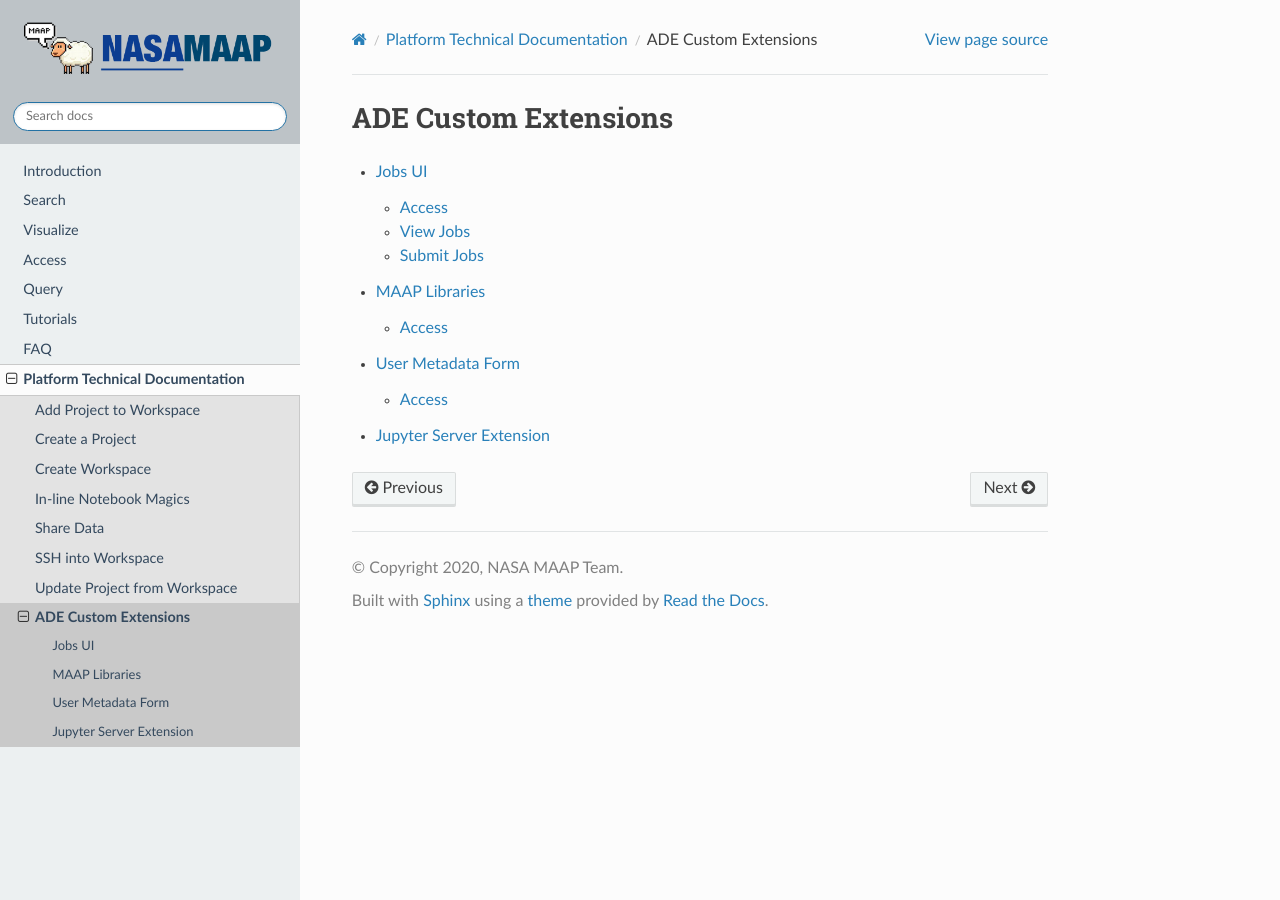
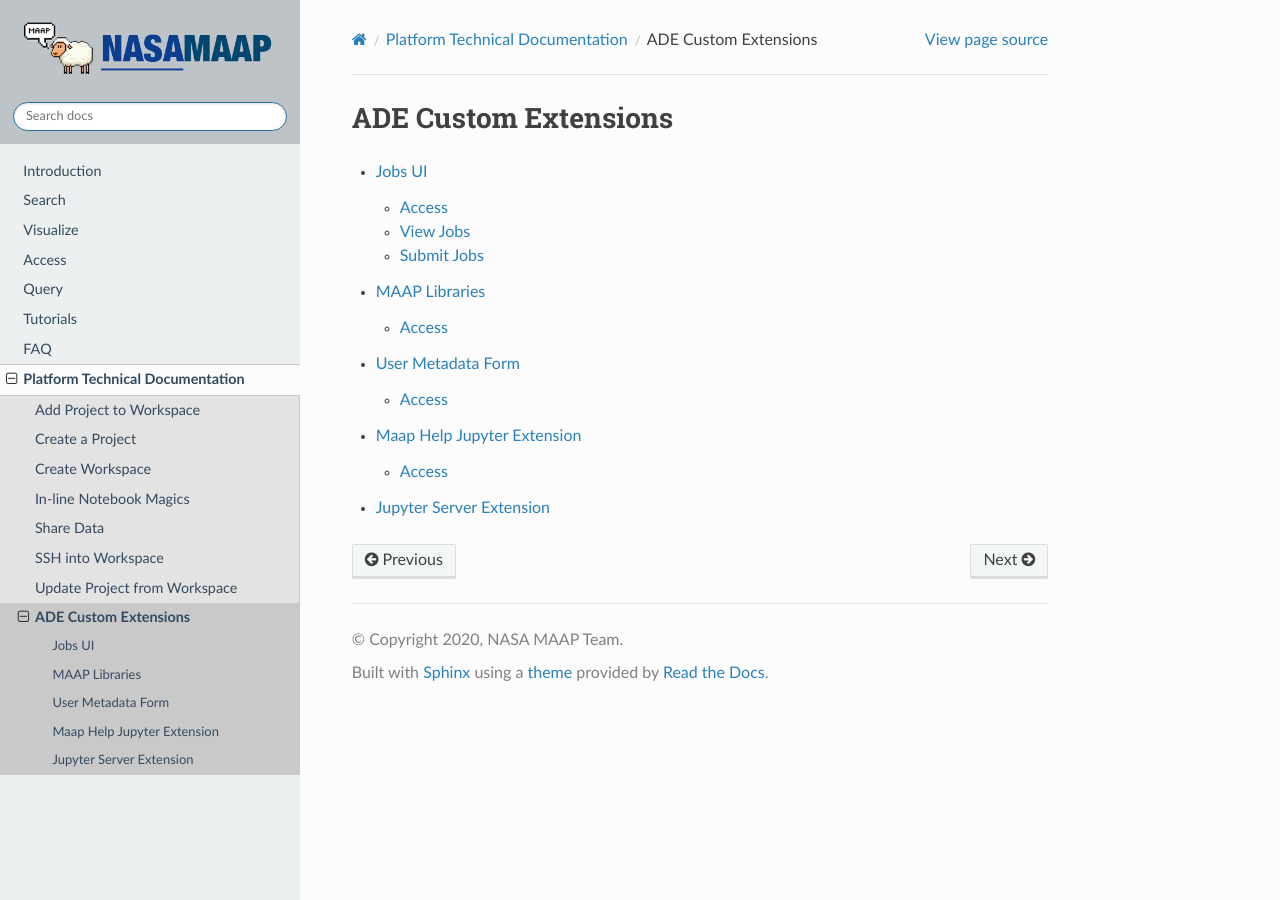
Before and after one commit to MAAP-Project/maap-documentation, a Sphinx documentation site: the page built from docs/source/ade_custom_extensions.rst, in a window 1280 px wide. Built offline with Sphinx 7.4.7 and the Read the Docs theme 2.0.0, drawn with Linux system fonts in a browser that asks for light colours; pages that are not in the unit, such as notebooks, are missing from menus.

Commit message:
added jupyter notebook for maap help and images

```diff
--- a/docs/source/ade_custom_extensions.rst
+++ b/docs/source/ade_custom_extensions.rst
@@ -6,4 +6,5 @@ ADE Custom Extensions
    platform_technical_documentation/ade_custom_extensions/jobsui.ipynb
    platform_technical_documentation/ade_custom_extensions/maap_libs.ipynb
    platform_technical_documentation/ade_custom_extensions/umf.ipynb
+   platform_technical_documentation/ade_custom_extensions/maap_help.ipynb
    platform_technical_documentation/ade_custom_extensions/jupyter_server.ipynb
```
Also changed, not shown: docs/source/_static/maap_help/help_menu.png (added), docs/source/_static/maap_help/tour_intro.png (added), docs/source/_static/maap_help/tour_notification.png (added), docs/source/platform_technical_documentation/ade_custom_extensions/maap_help.ipynb (added).
